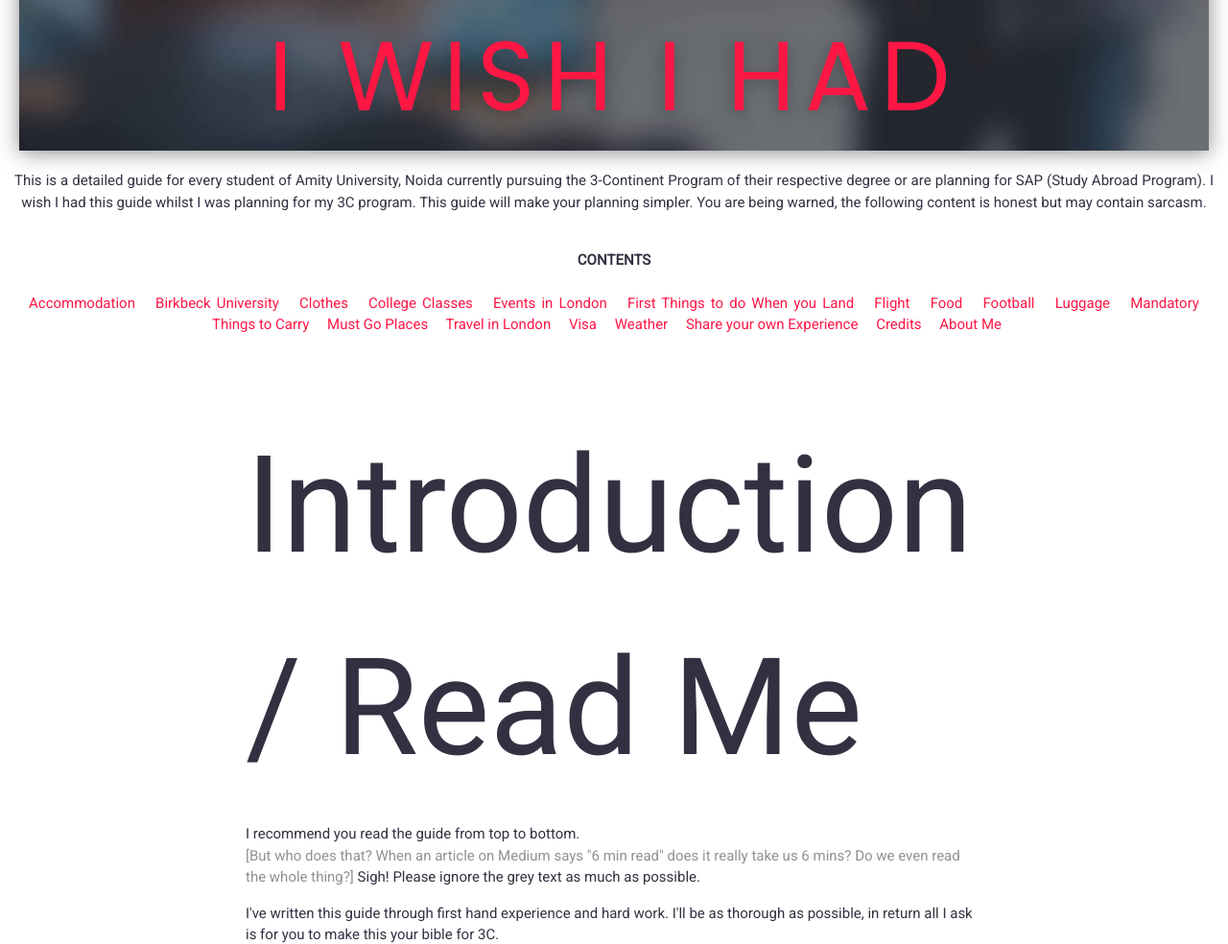
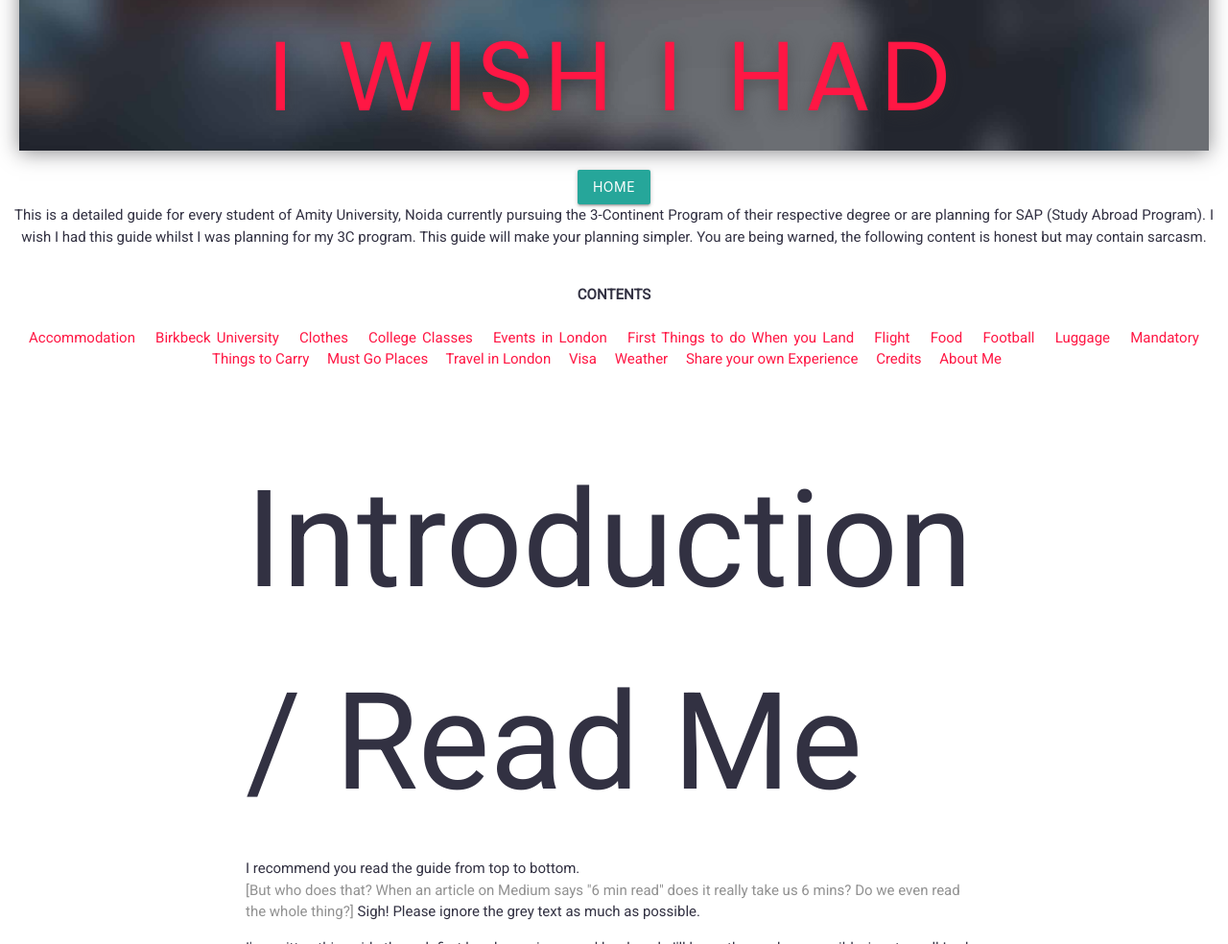
Before and after one commit to SMak06/Portfolio, a plain HTML site: page blog.html in a window 1280 px wide. Shown: the part 838-1822 px from the top of the page at 96% size. Drawn offline with nearby package versions, Linux system fonts and the light colour scheme.

Commit message:
home button added

```diff
--- a/blog.html
+++ b/blog.html
@@ -25,6 +25,7 @@
       <p class="H-top2">I WISH I HAD</p>
     </div>
     <div style="text-align:justify;text-align-last: center;" class="container-fluid">
+      <a href="index.html"><button type="button" class="btn btn-outline-light">Home</button></a>
       <p>This is a detailed guide for every student of Amity University, Noida currently pursuing the 3-Continent Program of their respective degree or are planning for SAP (Study Abroad Program). I wish I had this guide whilst I was planning for my 3C program. This guide will make your planning simpler. You are being warned, the following content is honest but may contain sarcasm.</p><br>
       <p><b>CONTENTS</b></p>
       <span class="nav-link">
```
